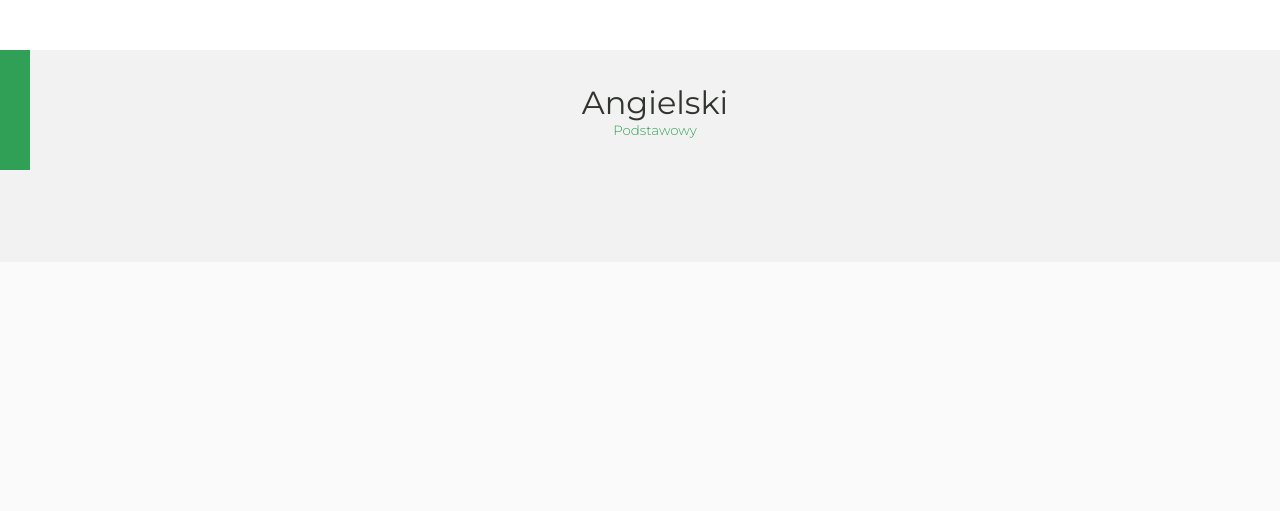
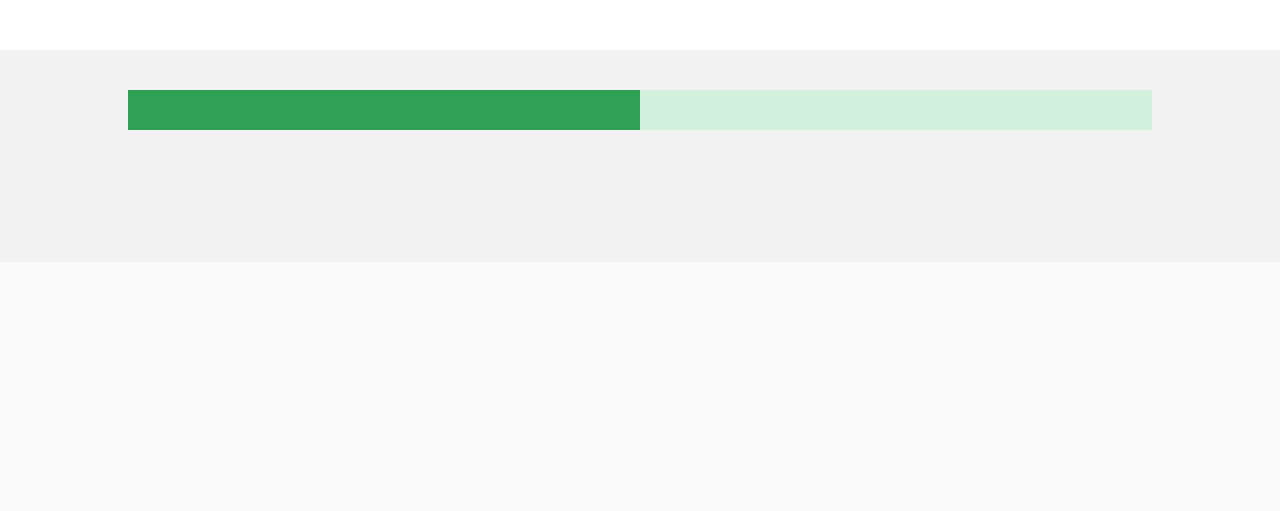
Before and after one commit to Jeboczek/maturaguide-web, a Django app: template play/templates/play.html in a window 1280 px wide. Shown: the part 80-591 px from the top of the page. Run offline with Django 3.2, Linux system fonts and the light colour scheme; the template is opened without the code that fills it, so the values that code supplies are empty; style sheets or scripts are compiled from the project's sources.

Commit message:
Replace header with progressbar

```diff
--- a/play/templates/play.html
+++ b/play/templates/play.html
@@ -9,8 +9,9 @@
 <div id="play">
     <div id="play-nav">
         <div id="play-nav-header">
-            <h1>Angielski</h1>
-            <h6>Podstawowy</h6>
+            <div class="play-nav-progress-bar">
+                <div id="play-nav-progress"></div>
+            </div>
         </div>
         <div id="play-question-holder">
             <ul id="question-links">
--- a/static/script/play.js
+++ b/static/script/play.js
@@ -365,6 +365,7 @@ class Play {
         }
         this.attachNextAndCheckButtons();
         this.showExplanations();
+        this.refreshNavBarProgress();
     }
 
     async refreshNavBar() {
@@ -381,6 +382,17 @@ class Play {
                 .animate({ opacity: "0", opacity: "1" }, 50)
                 .promise();
         }
+    }
+
+    refreshNavBarProgress(){
+        let values = $.map(this.answers.submittedQuestions, (v, k) => {return v});
+        console.log(values)
+        let submitted = 0;
+        values.forEach((val) => {
+            submitted += val === false ? 0 : 1;
+        })
+        console.log(submitted)
+        $("div#play-nav-progress").css("width", `${submitted / values.length * 100}%`)
     }
 
     attachNavButton() {
--- a/static/style/src/_play.scss
+++ b/static/style/src/_play.scss
@@ -19,28 +19,24 @@ div#play{
         &-header{
             height: 120px;
             width: 100%;
-            border-left-width: 30px;
-            border-left-style: solid;
-            border-color: $scrollBarText;
 
             display: flex;
             flex-direction: column;
             align-items: center;
             justify-content: center;
 
-            h1, h6{
-                margin: 0;
-                padding: 0;
-            }
 
-            h1{
-                font-weight: normal;
-            }
+            div.play-nav-progress-bar{
+                width: 80%;
+                height: 40px;
+                background-color: $mainColorLighter;
 
-            h6{
-                font-weight: 300;
-                font-size: 10pt;
-                color: $mainColorDarker;
+                div#play-nav-progress{
+                    width: 50%;
+                    height: 100%;
+                    background-color: $mainColorDarker;
+                    transition: 0.5s width;
+                }
             }
         }
 
@@ -273,7 +269,7 @@ div.sound-play-holder{
             height: 100%;
             background-color: $mainColorDarker;
             border-radius: 10px;
-
+            transition: 0.2s width;
         }
     }
 
@@ -283,6 +279,11 @@ div.sound-play-holder{
     div#play{
         width: 100%;
         flex-wrap: wrap;
+
+        button{
+            width: 100%;
+            min-height: 50px;
+        }
     }
 
     div#play-nav{
```
